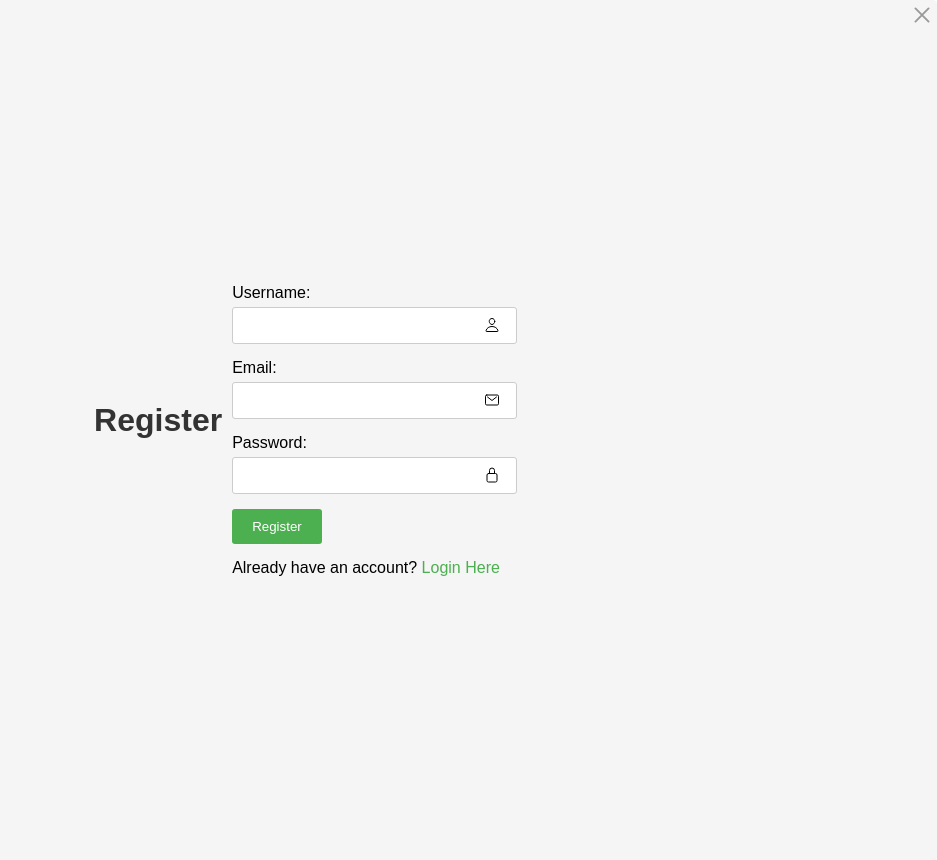
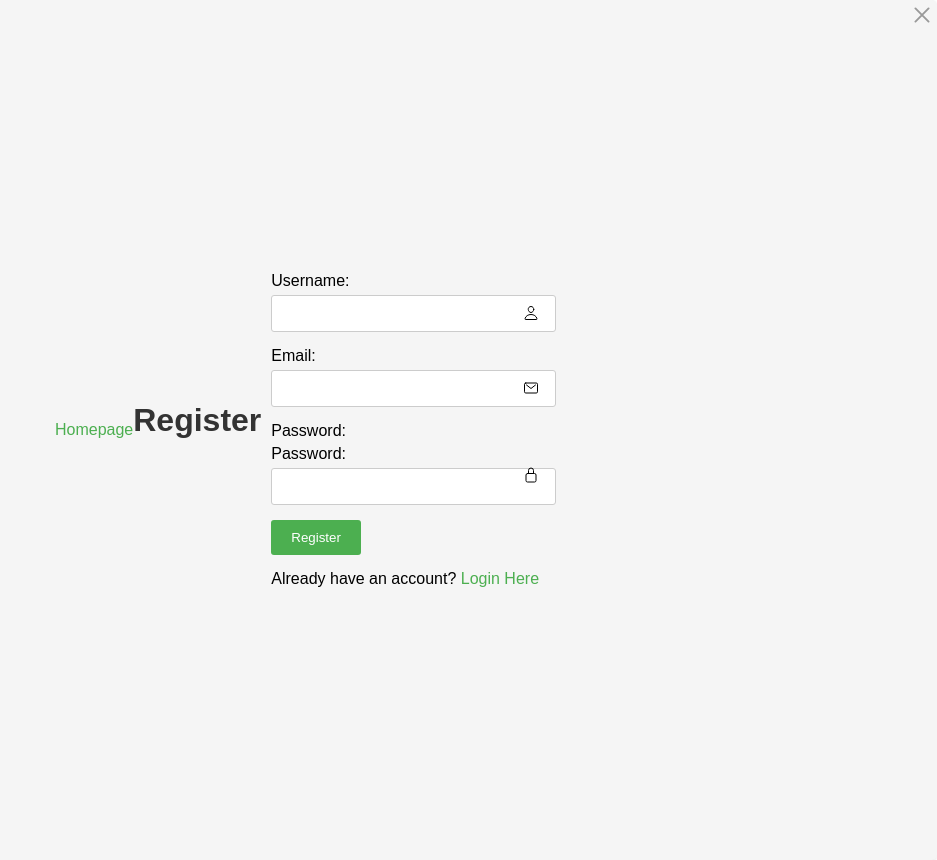
Before and after one commit to DadoveNonye/NutriPlan, a Flask app: page /register in a window 1280 px wide. Shown: the whole page, without its empty margins (343-1280 px from the left). Run offline with Flask 3, Linux system fonts and the light colour scheme.

Commit message:
{Update}: register.html with correct URLs

```diff
--- a/app/templates/register.html
+++ b/app/templates/register.html
@@ -8,7 +8,7 @@
   </head>
   <body>
     <div class="container">
-      <a href="index.html">
+        <a href="{{ url_for('auth.index')}}" title="Go to homepage">Homepage</a>
         <ion-icon name="close-outline" class="close-outline"></ion-icon>
       </a>
 
@@ -33,6 +33,7 @@
         <div>
           <label for="email">Password:</label>
           <div class="input-icon">
+            <label for="password">Password:</label>
             <input type="text" id="password" name="password" required />
             <span class="icon"
               ><ion-icon name="lock-closed-outline"></ion-icon
@@ -40,7 +41,7 @@
           </div>
         </div>
         <button type="submit">Register</button>
-        <p>Already have an account? <a href="login.html">Login Here</a></p>
+        <p>Already have an account? <a href="{{ url_for('auth.login') }}">Login Here</a></p>
       </form>
     </div>
   </body>
```
